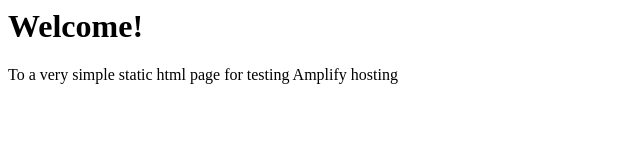
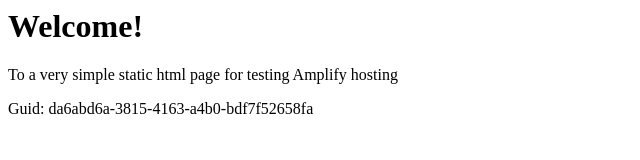
Before and after one commit to aws-aemilia-cmh/Github-PR-Commit-Integration-Test-DoNotTouch-Gith-OKSLNVO2-v1-preprod-us-east-2, a website: page src/index.html in a window 1280 px wide. Shown: the whole page, without its empty margins (0-640 px from the left). Drawn offline with Linux system fonts and the light colour scheme.

Commit message:
commit from integ tests

```diff
--- a/src/index.html
+++ b/src/index.html
@@ -1,3 +1,5 @@
+
+
 <html lang="en">
 
 <head>
@@ -10,6 +12,6 @@
 <body>
     <h1>Welcome!</h1>
     <p>To a very simple static html page for testing Amplify hosting</p>
-</body>
+    <p>Guid: da6abd6a-3815-4163-a4b0-bdf7f52658fa</p></body>
 
 </html>
```
